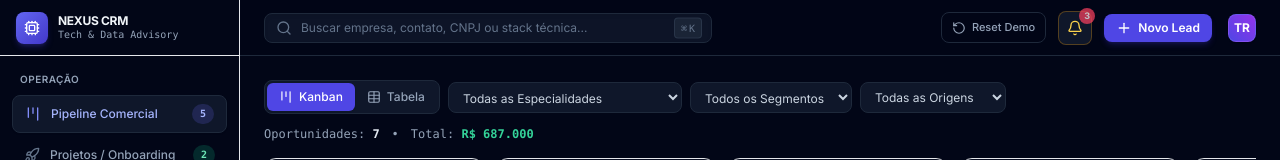
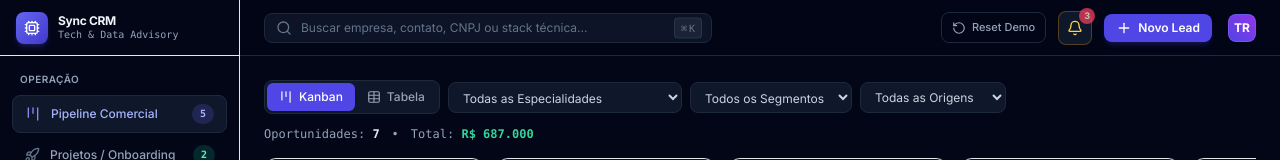
Before and after one commit to leticiare/SyncCRM, a React (Vite) app: page / in a window 1280 px wide. Shown: the top 160 px of the page. Built offline with nearby package versions, Linux system fonts and the light colour scheme.

Commit message:
fix: corrige erros durante publicação

```diff
--- a/package.json
+++ b/package.json
@@ -9,7 +9,7 @@
     "build": "tsc && vite build",
     "preview": "vite preview",
     "predeploy": "npm run build",
-    "deploy": "gh-pages -d build"
+    "deploy": "gh-pages -d dist"
   },
   "dependencies": {
     "canvas-confetti": "^1.9.4",
--- a/src/components/layout/Sidebar.tsx
+++ b/src/components/layout/Sidebar.tsx
@@ -1,35 +1,23 @@
-import React from 'react';
-import { useCrm } from '../../context/CrmContext';
-import {
-  Kanban,
-  Rocket,
-  BarChart3,
-  Terminal,
-  Database,
-  ShieldCheck,
-  Layers,
-  ChevronRight,
-  TrendingUp,
-  Cpu
-} from 'lucide-react';
-import { formatCurrencyBRL } from '../../utils/formatters';
+import React from "react";
+import { useCrm } from "../../context/CrmContext";
+import { Kanban, Rocket, BarChart3, TrendingUp, Cpu } from "lucide-react";
+import { formatCurrencyBRL } from "../../utils/formatters";
 
 export const Sidebar: React.FC = () => {
-  const {
-    activeTab,
-    setActiveTab,
-    leads,
-    projetos,
-    alertasSLA
-  } = useCrm();
+  const { activeTab, setActiveTab, leads, projetos, alertasSLA } = useCrm();
 
-  const activeLeadsCount = leads.filter(l => l.status_etapa !== 'Fechado (Ganho)' && l.status_etapa !== 'Perdido').length;
+  const activeLeadsCount = leads.filter(
+    (l) => l.status_etapa !== "Fechado (Ganho)" && l.status_etapa !== "Perdido",
+  ).length;
   const pipelineTotal = leads
-    .filter(l => l.status_etapa !== 'Fechado (Ganho)' && l.status_etapa !== 'Perdido')
+    .filter(
+      (l) =>
+        l.status_etapa !== "Fechado (Ganho)" && l.status_etapa !== "Perdido",
+    )
     .reduce((acc, l) => acc + l.valor_estimado, 0);
 
   interface NavItem {
-    id: 'pipeline' | 'projetos' | 'analytics';
+    id: "pipeline" | "projetos" | "analytics";
     label: string;
     icon: React.ReactNode;
     badge?: number;
@@ -38,24 +26,24 @@ export const Sidebar: React.FC = () => {
 
   const navItems: NavItem[] = [
     {
-      id: 'pipeline',
-      label: 'Pipeline Comercial',
+      id: "pipeline",
+      label: "Pipeline Comercial",
       icon: <Kanban className="w-4 h-4" />,
       badge: activeLeadsCount,
-      badgeColor: 'bg-indigo-500/20 text-indigo-300'
+      badgeColor: "bg-indigo-500/20 text-indigo-300",
     },
     {
-      id: 'projetos',
-      label: 'Projetos / Onboarding',
+      id: "projetos",
+      label: "Projetos / Onboarding",
       icon: <Rocket className="w-4 h-4" />,
       badge: projetos.length,
-      badgeColor: 'bg-emerald-500/20 text-emerald-300'
+      badgeColor: "bg-emerald-500/20 text-emerald-300",
     },
     {
-      id: 'analytics',
-      label: 'Métricas & Inteligência',
-      icon: <BarChart3 className="w-4 h-4" />
-    }
+      id: "analytics",
+      label: "Métricas & Inteligência",
+      icon: <BarChart3 className="w-4 h-4" />,
+    },
   ];
 
   return (
@@ -66,8 +54,12 @@ export const Sidebar: React.FC = () => {
           <Cpu className="w-4 h-4" />
         </div>
         <div className="min-w-0">
-          <span className="text-xs font-bold tracking-tight text-slate-100 block">NEXUS CRM</span>
-          <span className="text-[10px] text-slate-400 font-mono block -mt-0.5">Tech & Data Advisory</span>
+          <span className="text-xs font-bold tracking-tight text-slate-100 block">
+            Sync CRM
+          </span>
+          <span className="text-[10px] text-slate-400 font-mono block -mt-0.5">
+            Tech & Data Advisory
+          </span>
         </div>
       </div>
 
@@ -85,19 +77,23 @@ export const Sidebar: React.FC = () => {
               onClick={() => setActiveTab(item.id)}
               className={`w-full flex items-center justify-between px-3 py-2 rounded-lg text-xs font-medium transition-all ${
                 isActive
-                  ? 'bg-slate-900 text-indigo-300 border border-slate-800 shadow-sm'
-                  : 'text-slate-400 hover:text-slate-200 hover:bg-slate-900/60'
+                  ? "bg-slate-900 text-indigo-300 border border-slate-800 shadow-sm"
+                  : "text-slate-400 hover:text-slate-200 hover:bg-slate-900/60"
               }`}
             >
               <div className="flex items-center gap-2.5">
-                <span className={isActive ? 'text-indigo-400' : 'text-slate-500'}>
+                <span
+                  className={isActive ? "text-indigo-400" : "text-slate-500"}
+                >
                   {item.icon}
                 </span>
                 <span>{item.label}</span>
               </div>
 
               {item.badge !== undefined && (
-                <span className={`text-[10px] font-mono px-2 py-0.5 rounded-full font-semibold ${item.badgeColor}`}>
+                <span
+                  className={`text-[10px] font-mono px-2 py-0.5 rounded-full font-semibold ${item.badgeColor}`}
+                >
                   {item.badge}
                 </span>
               )}
@@ -141,8 +137,12 @@ export const Sidebar: React.FC = () => {
           </div>
           <div className="flex items-center justify-between text-[10px] text-slate-400 pt-1 border-t border-slate-800/80">
             <span>SLA Health</span>
-            <span className={`font-semibold ${alertasSLA.length === 0 ? 'text-emerald-400' : 'text-amber-400'}`}>
-              {alertasSLA.length === 0 ? '100% OK' : `${alertasSLA.length} alertas`}
+            <span
+              className={`font-semibold ${alertasSLA.length === 0 ? "text-emerald-400" : "text-amber-400"}`}
+            >
+              {alertasSLA.length === 0
+                ? "100% OK"
+                : `${alertasSLA.length} alertas`}
             </span>
           </div>
         </div>
```
